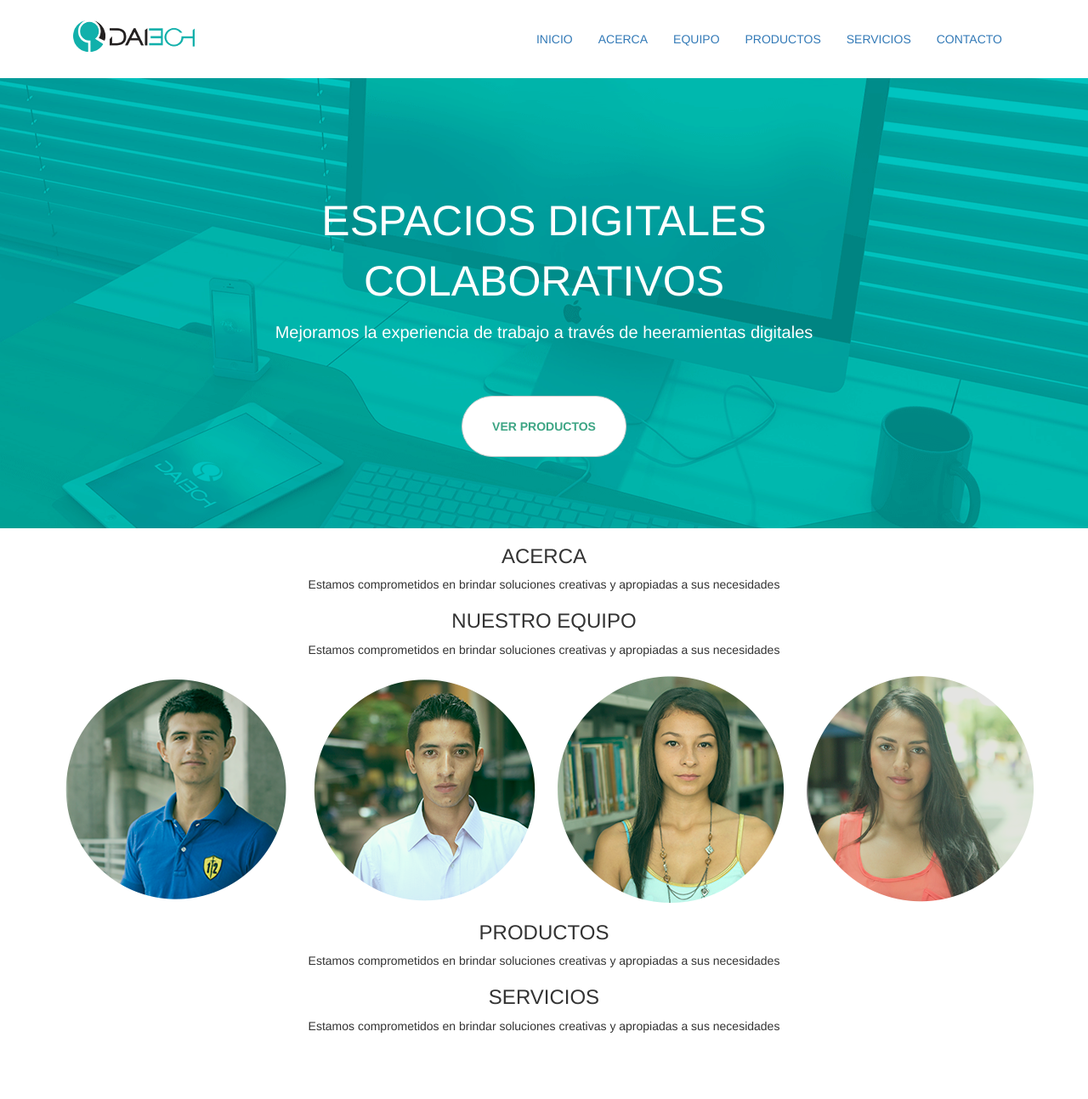
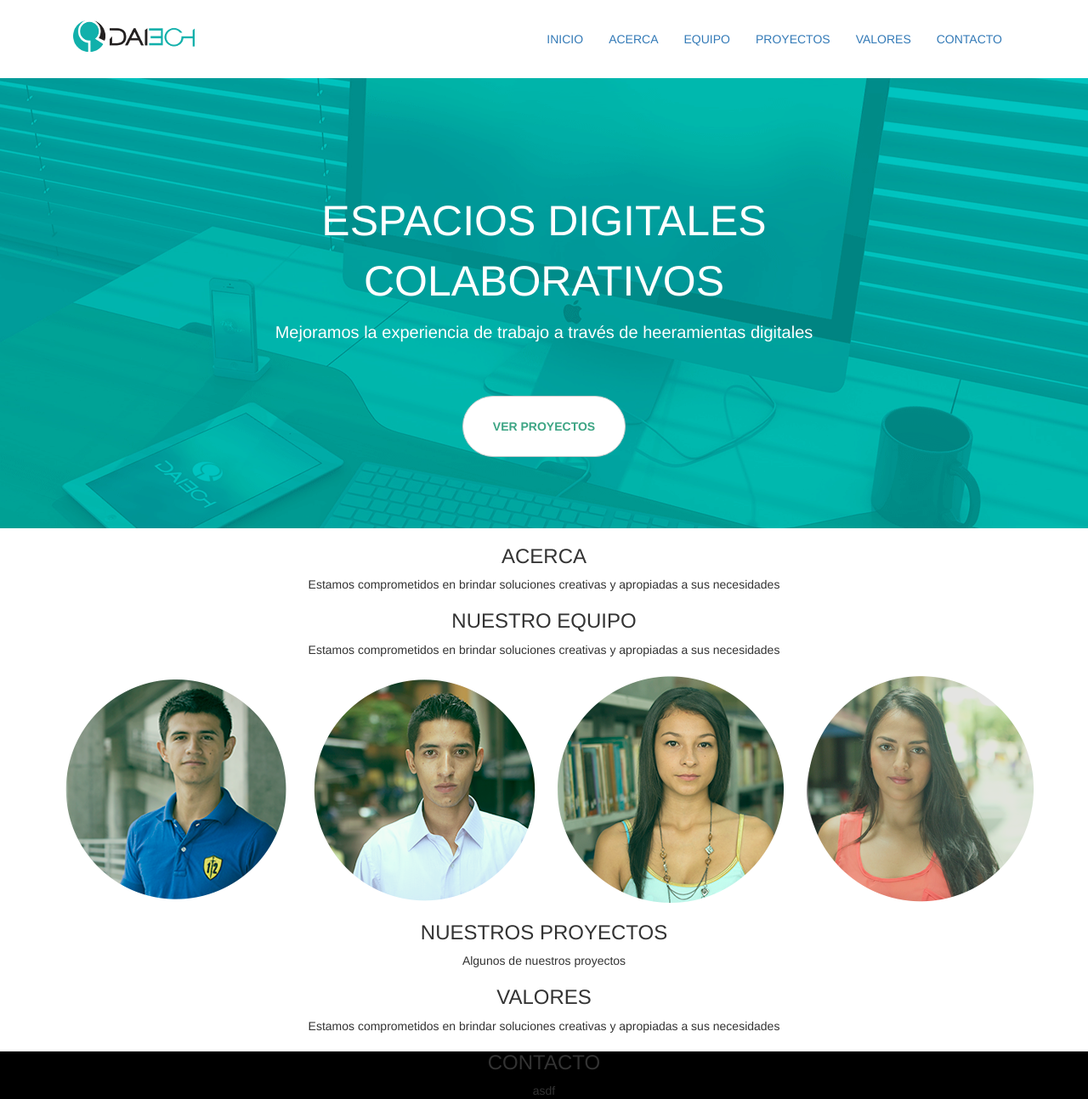
Before and after one commit to Daiech/Daiech.com, a Django app: page / in a window 1280 px wide. Shown: the whole page at 85% size. Before the commit the page ends 1216 px from the top, so only its background shows below. Run offline with Django 3.2, Linux system fonts and the light colour scheme; some libraries are stand-ins or nearby versions.

Commit message:
Updated text

```diff
--- a/apps/website/templates/website/index.html
+++ b/apps/website/templates/website/index.html
@@ -8,7 +8,7 @@
         <div class="principal-text">
             <p class="principal-title">{% trans 'ESPACIOS DIGITALES COLABORATIVOS' %}</p>
             <p class="principal-description">{% trans 'Mejoramos la experiencia de trabajo a través de heeramientas digitales' %}</p>
-            <a href="#products" class="btn btn-default">{% trans 'VER PRODUCTOS' %}</a>
+            <a href="#projects" class="btn btn-default">{% trans 'VER PROYECTOS' %}</a>
         </div>
     </div>
     <div id="about">
@@ -20,17 +20,19 @@
         <p>{% trans 'Estamos comprometidos en brindar soluciones creativas y apropiadas a sus necesidades' %}</p>
         <div class="team-pic"></div>
     </div>
-    <div id="products">
-        <h3>{% trans 'PRODUCTOS' %}</h3>
-        <p>{% trans 'Estamos comprometidos en brindar soluciones creativas y apropiadas a sus necesidades' %}</p>
+    <div id="projects">
+        <h3>{% trans 'NUESTROS PROYECTOS' %}</h3>
+        <p>{% trans 'Algunos de nuestros proyectos' %}</p>
 
     </div>
-    <div id="services">
-        <h3>{% trans 'SERVICIOS' %}</h3>
+    <div id="values">
+        <h3>{% trans 'VALORES' %}</h3>
         <p>{% trans 'Estamos comprometidos en brindar soluciones creativas y apropiadas a sus necesidades' %}</p>
 
     </div>
     <div id="contact">
+        <h3>{% trans 'CONTACTO' %}</h3>
+        <div>asdf</div>
 
     </div>
 </div>
@@ -56,8 +58,9 @@
         #home .principal-text p.principal-description{font-size: 20px;color: white;}
         #home .principal-text a.btn{font-weight: bold;padding: 25px 35px;border-radius: 40px;color: #3DA584;margin-top: 50px;}
 
-        /*team*/
         #team{}
         #team .team-pic{background-image: url("{{ STATIC_URL }}img/landing/team.png");background-repeat: no-repeat;background-position: center; height: 280px;width: 100%}
+
+        #contact {background-color: black}
     </style>
 {%endblock%}
--- a/templates/top_bar.html
+++ b/templates/top_bar.html
@@ -14,8 +14,8 @@
             <li><a href="#home">{% trans 'INICIO' %}</a></li>
             <li><a href="#about">{% trans 'ACERCA' %}</a></li>
             <li><a href="#team">{% trans 'EQUIPO' %}</a></li>
-            <li><a href="#products">{% trans 'PRODUCTOS' %}</a></li>
-            <li><a href="#services">{% trans 'SERVICIOS' %}</a></li>
+            <li><a href="#projects">{% trans 'PROYECTOS' %}</a></li>
+            <li><a href="#values">{% trans 'VALORES' %}</a></li>
             <li><a href="#contact">{% trans 'CONTACTO' %}</a></li>
         </ul>
     </div>
```
